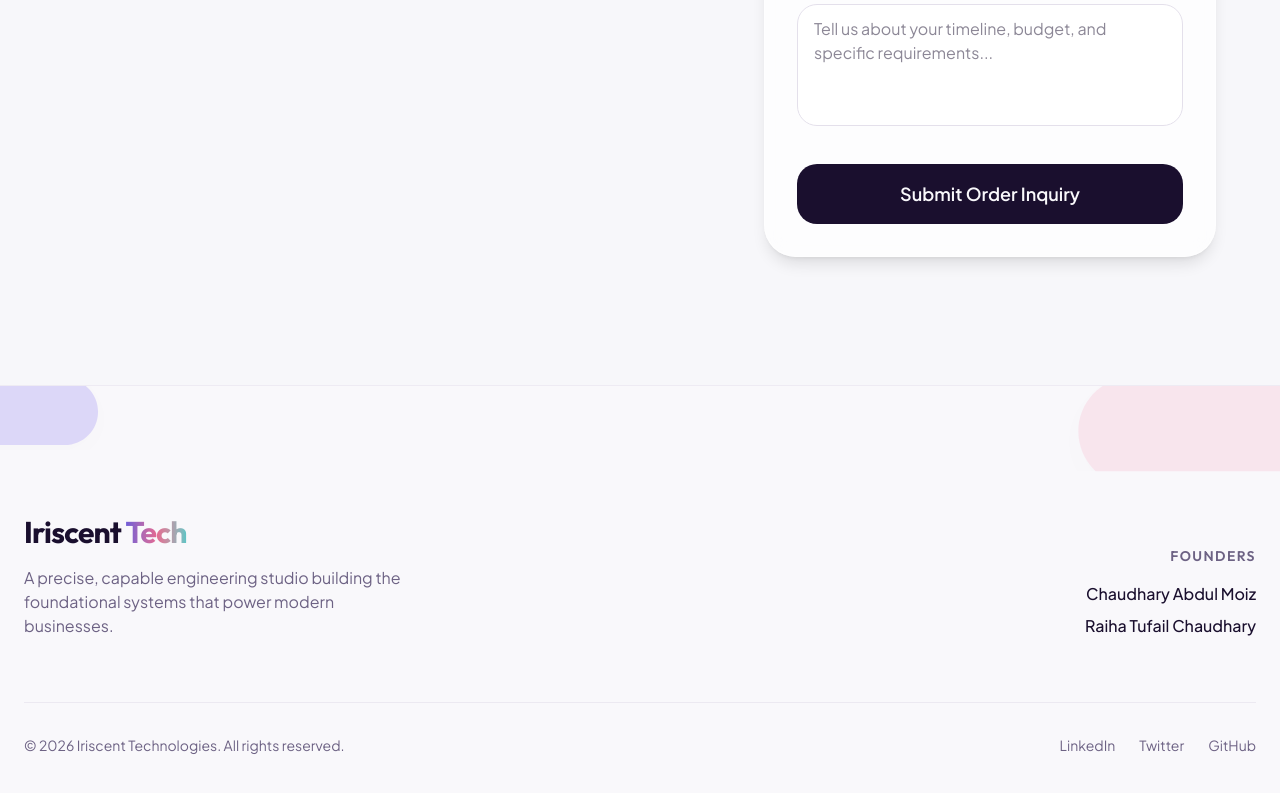
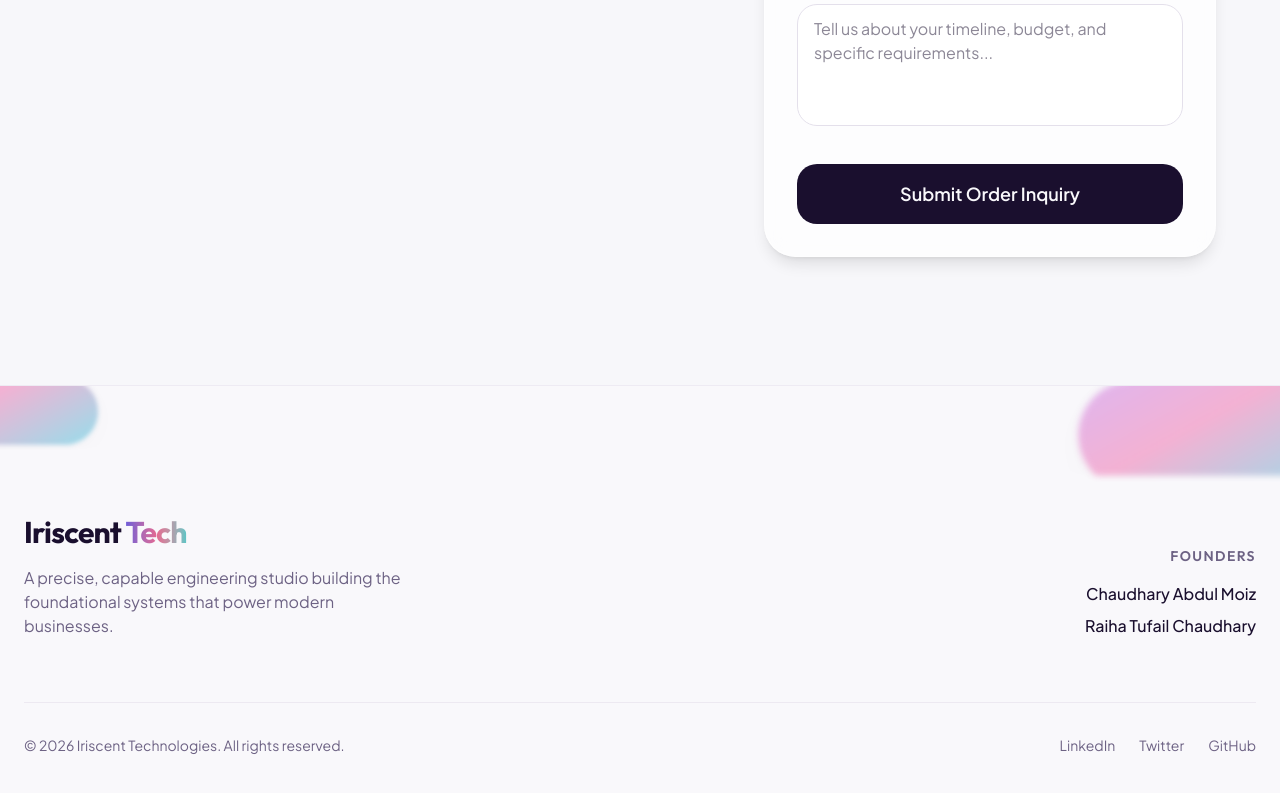
Before and after one commit to ChAbdulMoiz/iriscent-tech, a React (Vite) app: page / in a window 1280 px wide. Shown: the part 3988-4781 px from the top of the page. Built offline with nearby package versions, Linux system fonts and the light colour scheme.

Commit message:
footer section updated

```diff
--- a/src/components/sections/Footer.tsx
+++ b/src/components/sections/Footer.tsx
@@ -3,12 +3,33 @@ import { motion } from 'framer-motion';
 import { CloudShape } from '@/components/ui/CloudShape';
 
 export function Footer() {
+  // Floating animation configuration matching the theme pacing
+  const floatAnimation = (duration: number, yDelta: number, delay: number) => ({
+    animate: { y: [0, yDelta, 0] },
+    transition: { duration, repeat: Infinity, ease: "easeInOut", delay }
+  });
+
   return (
     <footer className="relative bg-background pt-32 pb-12 overflow-hidden border-t border-border/50">
-      {/* Decorative tiny clouds */}
-      <div className="absolute top-0 left-0 w-full h-32 pointer-events-none overflow-hidden flex justify-between opacity-30">
-        <CloudShape fill="hsl(var(--primary))" className="w-[300px] -translate-x-1/2 -translate-y-1/2" />
-        <CloudShape fill="hsl(var(--accent))" className="w-[400px] translate-x-1/3 -translate-y-1/3" />
+
+      {/* Decorative tiny clouds - Styled to look identical to the Hero's iridescent theme */}
+      <div className="absolute top-0 left-0 w-full h-32 pointer-events-none overflow-hidden flex justify-between opacity-40 z-0">
+
+        {/* Left Side Floating Rainbow Cloud */}
+        <motion.div
+          className="w-[300px] -translate-x-1/2 -translate-y-1/2 blur-[2px]"
+          {...floatAnimation(6, -8, 0)}
+        >
+          <CloudShape fill="url(#footer-rainbow-gradient)" className="w-full h-full" />
+        </motion.div>
+
+        {/* Right Side Floating Rainbow Cloud */}
+        <motion.div
+          className="w-[400px] translate-x-1/3 -translate-y-1/3 blur-[3px]"
+          {...floatAnimation(7, 10, 1)}
+        >
+          <CloudShape fill="url(#footer-rainbow-gradient)" className="w-full h-full" />
+        </motion.div>
       </div>
 
       <div className="max-w-7xl mx-auto px-6 relative z-10">
@@ -40,6 +61,17 @@ export function Footer() {
           </div>
         </div>
       </div>
+
+      {/* Embedded SVG Rainbow Gradient Definition */}
+      <svg style={{ position: 'absolute', width: 0, height: 0, pointerEvents: 'none' }} xmlns="http://www.w3.org/2000/svg">
+        <defs>
+          <linearGradient id="footer-rainbow-gradient" x1="0%" y1="0%" x2="100%" y2="100%">
+            <stop offset="0%" stopColor="#a855f7" />   {/* Purple */}
+            <stop offset="50%" stopColor="#ec4899" />  {/* Pink */}
+            <stop offset="100%" stopColor="#06b6d4" /> {/* Cyan/Teal */}
+          </linearGradient>
+        </defs>
+      </svg>
     </footer>
   );
 }
```
